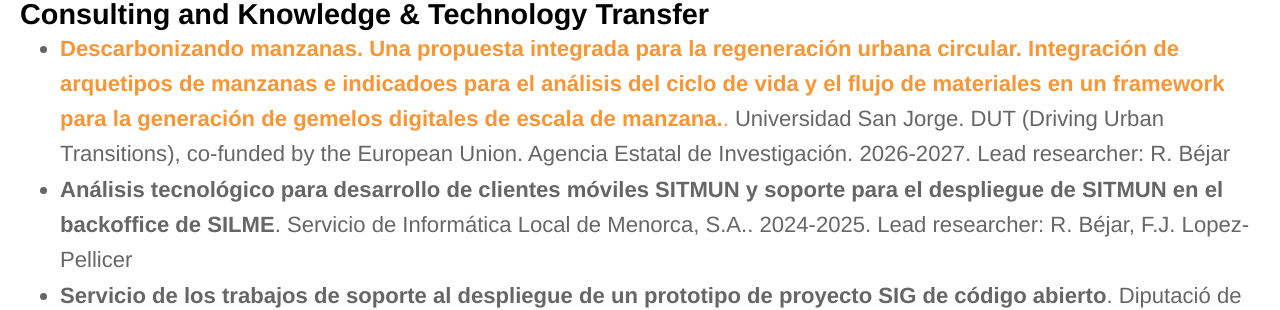
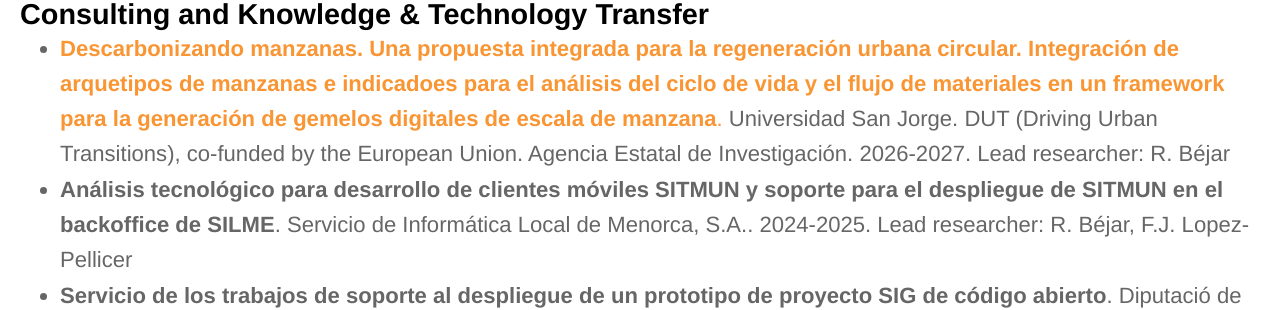
Before and after one commit to IAAA-Lab/IAAA-Lab.github.io, a Jekyll site: the page built from projects.html, in a window 1280 px wide and 900 px high, scrolled down 8937 px. Shown: the part 224-534 px from the top of the window. Built offline with Jekyll 4.4.1, drawn with Linux system fonts in a browser that asks for light colours.

```diff
--- a/_data/projects-otri.yml
+++ b/_data/projects-otri.yml
@@ -1,4 +1,4 @@
-- title: "Descarbonizando manzanas. Una propuesta integrada para la regeneración urbana circular. Integración de arquetipos de manzanas e indicadoes para el análisis del ciclo de vida y el flujo de materiales en un framework para la generación de gemelos digitales de escala de manzana."
+- title: "Descarbonizando manzanas. Una propuesta integrada para la regeneración urbana circular. Integración de arquetipos de manzanas e indicadoes para el análisis del ciclo de vida y el flujo de materiales en un framework para la generación de gemelos digitales de escala de manzana"
   url: https://decub-dut.eu
   organizations:
   - organization: Universidad San Jorge. DUT (Driving Urban Transitions), co-funded by the European Union. Agencia Estatal de Investigación
```
